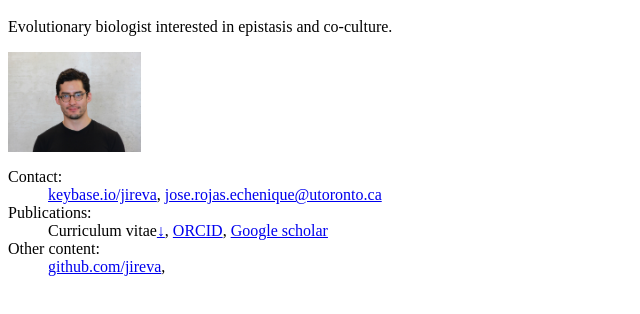
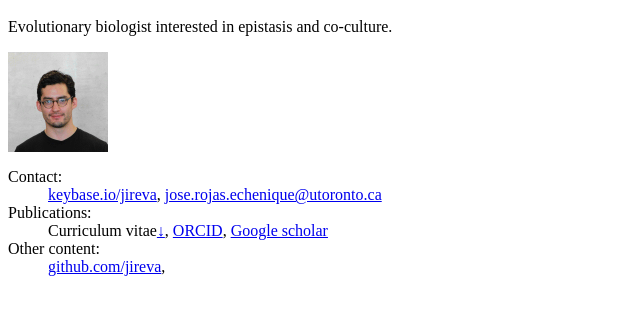
Before and after one commit to jireva/jireva.github.io, a plain HTML site: page index.html in a window 1280 px wide. Shown: the part 48-362 px from the top of the page, without its empty margins (0-640 px from the left). Drawn offline with Linux system fonts and the light colour scheme.

Commit message:
Square face

```diff
--- a/index.html
+++ b/index.html
@@ -11,7 +11,7 @@
 Evolutionary biologist interested in epistasis and co-culture.
 </p>
 
-<img src="face.jpg" height=100 alt="face">
+<img src="face.png" height=100 alt="face">
 
 <dl>
 	<dt>Contact:</dt>
```
Also changed, not shown: face.jpg (deleted), face.png (added).
